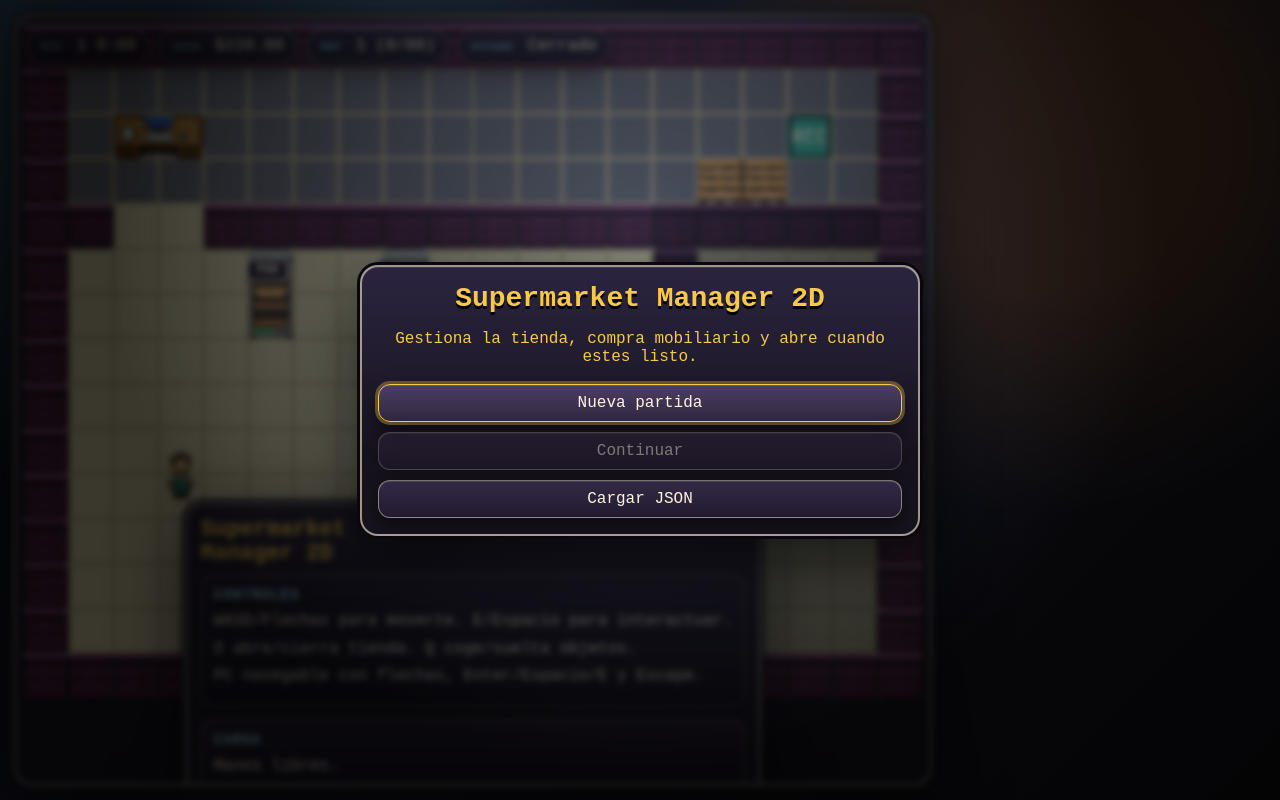
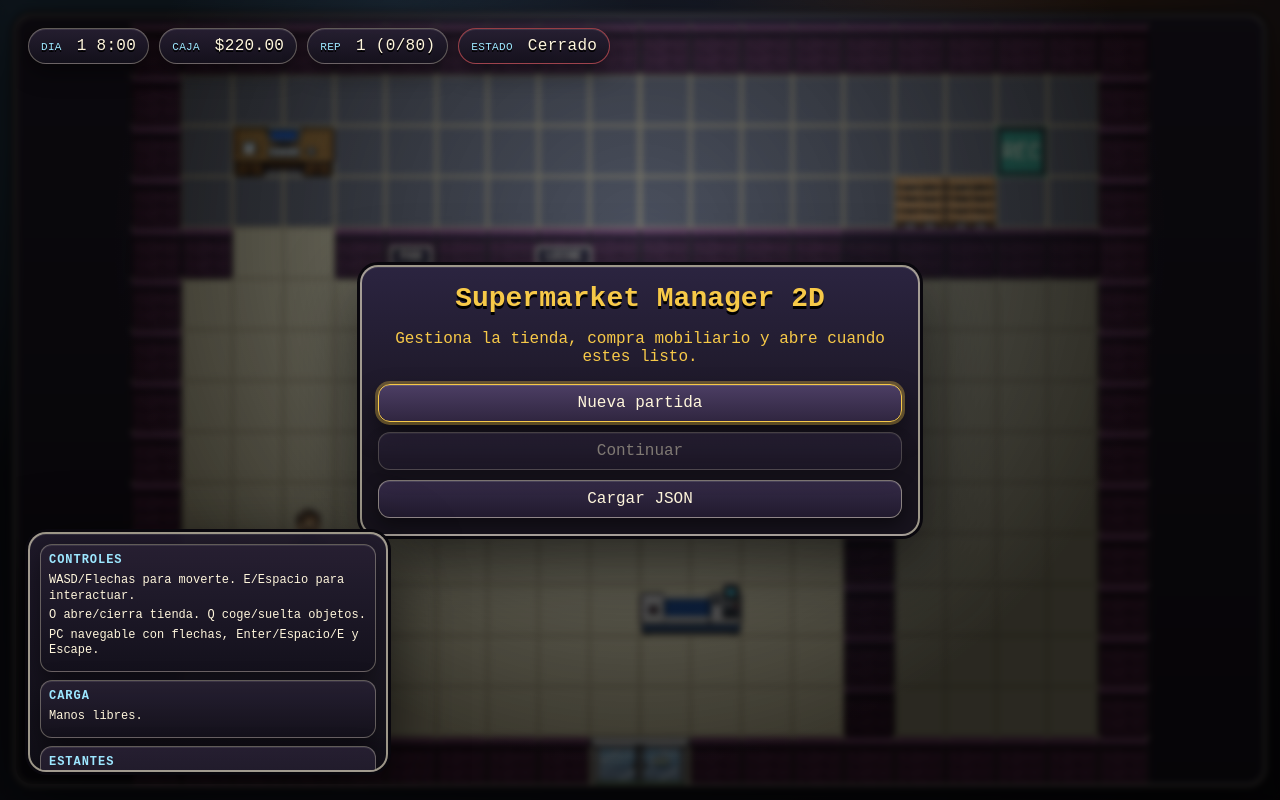
Before and after one commit to jalonsomerchan/supermarket-manager, a website with bundled scripts: page index.html in a window 1280 px wide. Built offline with nearby package versions, Linux system fonts and the light colour scheme.

Commit message:
Make panel contextual and give canvas priority

```diff
--- a/css/styles.css
+++ b/css/styles.css
@@ -29,8 +29,7 @@ button, input { font: inherit; }
 
 .shell {
   display: grid;
-  grid-template-columns: minmax(0, 1fr) 320px;
-  gap: 14px;
+  grid-template-columns: minmax(0, 1fr);
   height: 100vh;
   padding: 14px;
 }
@@ -47,12 +46,13 @@ button, input { font: inherit; }
   display: grid;
   place-items: center;
   min-width: 0;
+  width: 100%;
   overflow: hidden;
   padding: 8px;
 }
 
 canvas {
-  width: min(100%, calc((100vh - 36px) * 1.5));
+  width: min(100%, calc((100vh - 36px) * 1.333));
   max-height: calc(100vh - 36px);
   image-rendering: pixelated;
   background: #15151a;
@@ -62,7 +62,7 @@ canvas {
   position: absolute;
   left: 50%;
   top: 50%;
-  width: min(100%, calc((100vh - 36px) * 1.5));
+  width: min(100%, calc((100vh - 36px) * 1.333));
   aspect-ratio: 4 / 3;
   max-height: calc(100vh - 36px);
   transform: translate(-50%, -50%);
@@ -114,6 +114,7 @@ canvas {
   flex-wrap: wrap;
   gap: 10px;
   pointer-events: none;
+  z-index: 6;
 }
 
 .tag, .panel-section {
@@ -149,23 +150,35 @@ canvas {
 }
 
 .panel {
-  padding: 14px;
+  padding: 10px;
   overflow: auto;
 }
 
-.panel h1, .panel h2 { margin: 0 0 8px; }
-.panel h1 { color: var(--gold); font-size: 22px; line-height: 1.1; }
-.panel h2 { color: #9de7ff; font-size: 14px; text-transform: uppercase; letter-spacing: .08em; }
-.panel p { margin: 6px 0; line-height: 1.35; }
+.compact-panel {
+  position: absolute;
+  left: 12px;
+  bottom: 12px;
+  z-index: 7;
+  width: min(360px, calc(100% - 24px));
+  max-height: min(34vh, 240px);
+  background: linear-gradient(180deg, #211b2dee, #121019ee);
+  backdrop-filter: blur(2px);
+}
+
+.panel h1 { display: none; }
+.panel h2 { margin: 0 0 6px; color: #9de7ff; font-size: 12px; text-transform: uppercase; letter-spacing: .08em; }
+.panel p { margin: 4px 0; line-height: 1.3; font-size: 12px; }
 
 .panel-section {
-  margin-bottom: 12px;
-  padding: 12px;
-  border-radius: 14px;
+  margin-bottom: 8px;
+  padding: 8px;
+  border-radius: 12px;
 }
 
+.panel-section:last-child { margin-bottom: 0; }
+
 .bar {
-  height: 12px;
+  height: 8px;
   border: 1px solid #f8f1d266;
   border-radius: 999px;
   background: #120f18;
@@ -224,6 +237,7 @@ canvas {
   gap: 8px;
   width: min(320px, calc(100% - 36px));
   pointer-events: none;
+  z-index: 8;
 }
 
 .snack {
@@ -504,16 +518,22 @@ canvas {
 @media (max-width: 900px) {
   body { overflow: auto; }
   .shell {
-    grid-template-columns: 1fr;
     height: auto;
     min-height: 100vh;
     padding: 8px;
   }
-  .panel { max-height: none; }
+  .compact-panel { display: none; }
   .touch { display: flex; }
   canvas {
     width: 100%;
     max-height: 68vh;
+  }
+  .world-labels {
+    width: 100%;
+    max-height: 68vh;
+  }
+  .toast {
+    bottom: 108px;
   }
   .terminal-card {
     grid-template-columns: 1fr;
```
